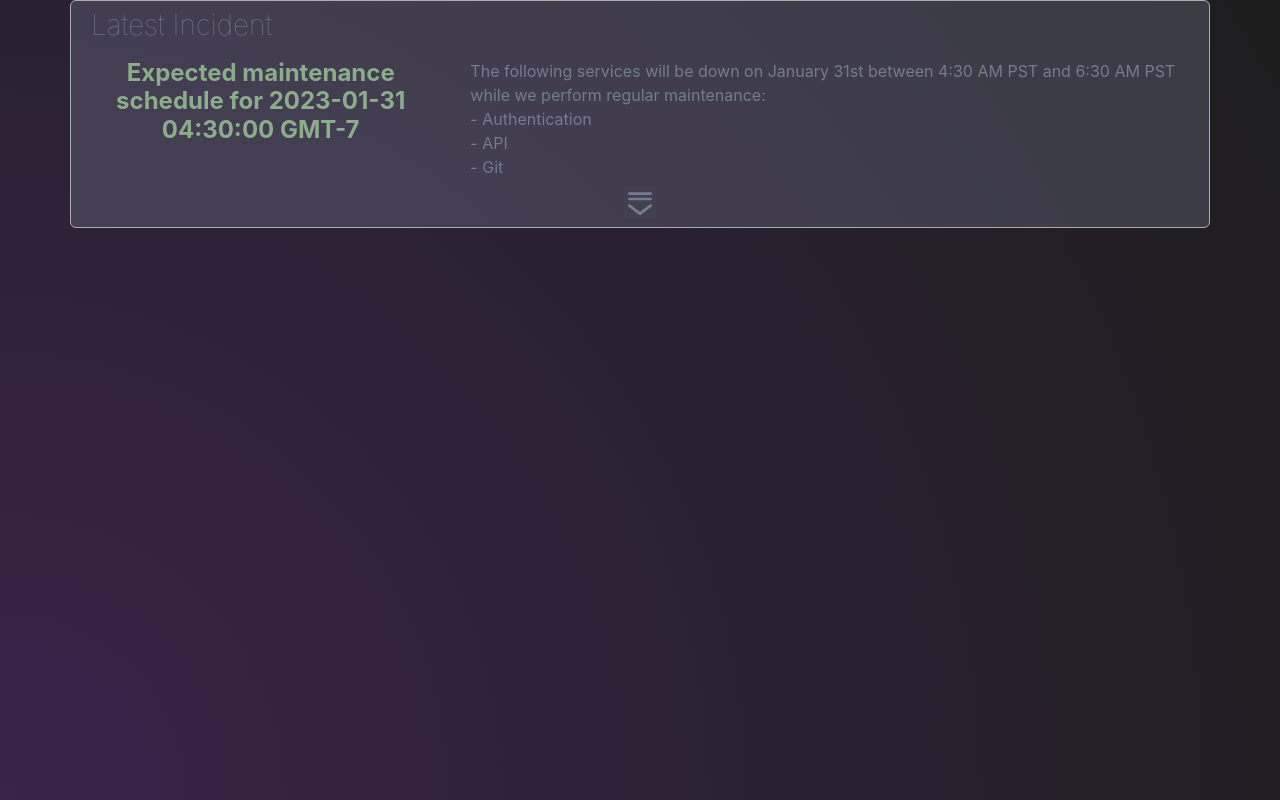
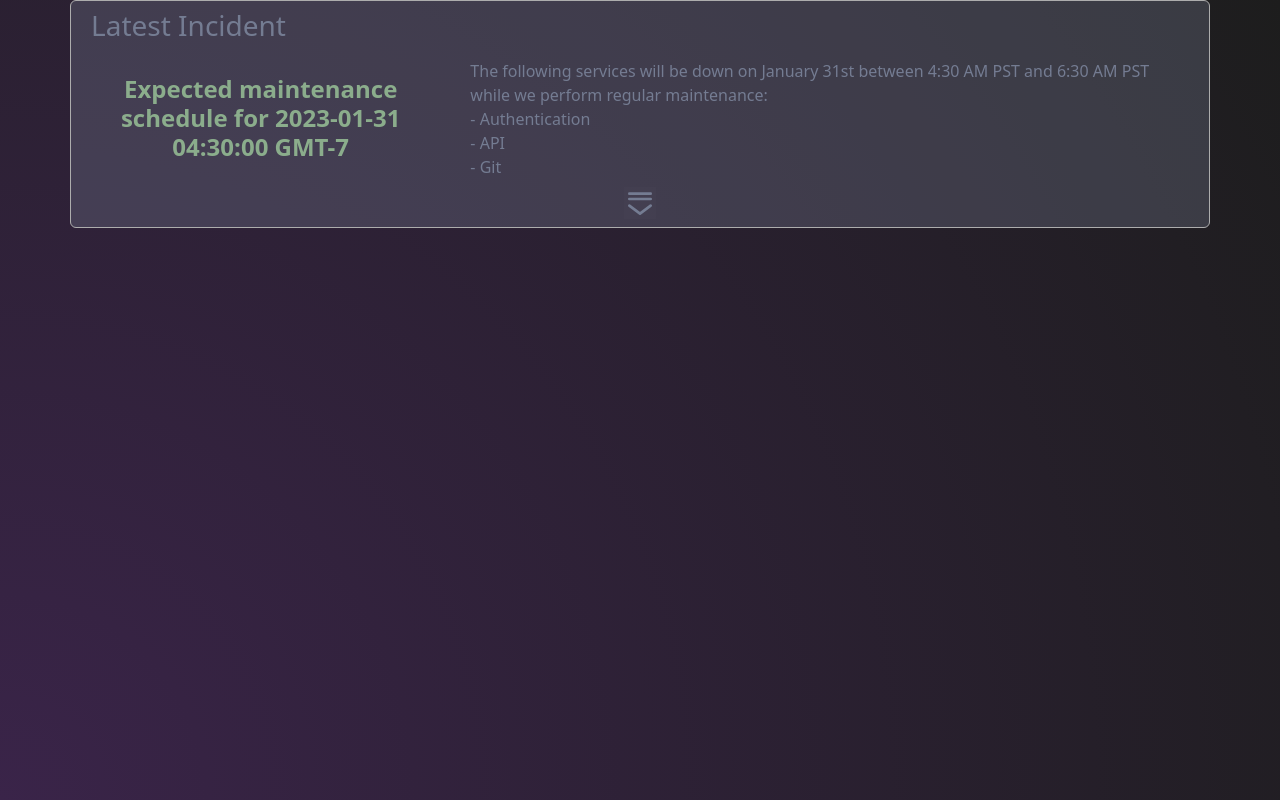
Before and after one commit to ahthae/Status, a React (Create React App) app: page / in a window 1280 px wide. Built offline with nearby package versions, Linux system fonts and the light colour scheme.

Commit message:
Use Sass Justify and center incident title

```diff
--- a/package.json
+++ b/package.json
@@ -6,9 +6,12 @@
     "@testing-library/jest-dom": "^5.16.5",
     "@testing-library/react": "^13.4.0",
     "@testing-library/user-event": "^13.5.0",
+    "bootstrap": "^5.2.3",
     "react": "^18.2.0",
+    "react-bootstrap": "^2.7.0",
     "react-dom": "^18.2.0",
     "react-scripts": "5.0.1",
+    "sass": "^1.58.0",
     "web-vitals": "^2.1.4"
   },
   "scripts": {
--- a/src/App.js
+++ b/src/App.js
@@ -1,4 +1,4 @@
-import './App.css';
+import './App.scss';
 import React from 'react';
 import Container from 'react-bootstrap/Container';
 import Row from 'react-bootstrap/Row';
@@ -11,7 +11,9 @@
         <Col><h3 className="Incidents-Header m-2">Latest Incident</h3></Col>
       </Row>
       <Row>
-        <Col><h4 className="Incidents-Title m-2 text-center">Expected maintenance schedule for 2023-01-31 04:30:00 GMT-7</h4></Col>
+        <Col className="d-flex align-items-center">
+          <h4 className="Incidents-Title m-2 text-center">Expected maintenance schedule for 2023-01-31 04:30:00 GMT-7</h4>
+        </Col>
         <Col xs={8}><p className="Incidents-Body m-2">
             The following services will be down on January 31st between 4:30 AM PST and 6:30 AM PST while we perform regular maintenance:<br/>
             - Authentication<br/>
@@ -34,7 +36,7 @@
 function App() {
   return (
     <div className="App">
-      <Incidents/>
+      <Incidents />
     </div>
   );
 }
--- a/src/App.css
+++ b/src/App.scss
@@ -1,3 +1,7 @@
+.test-filler:empty {
+    height: 1000px;
+}
+
 .Incidents {
     border: 1px solid #adadad;
     background-color: #747c9251;
@@ -12,3 +16,5 @@
     font-weight: bold;
     color: #8bad8c;
 }
+
+@import "~bootstrap/scss/bootstrap";
--- a/src/index.js
+++ b/src/index.js
@@ -1,7 +1,6 @@
-import 'bootstrap/dist/css/bootstrap.min.css'
 import React from 'react';
 import ReactDOM from 'react-dom/client';
-import './index.css';
+import './index.scss';
 import App from './App';
 import reportWebVitals from './reportWebVitals';
 
```
Also changed, not shown: src/index.scss (renamed from src/index.css), 1 other file (tests, documents, lock files or other folders).
